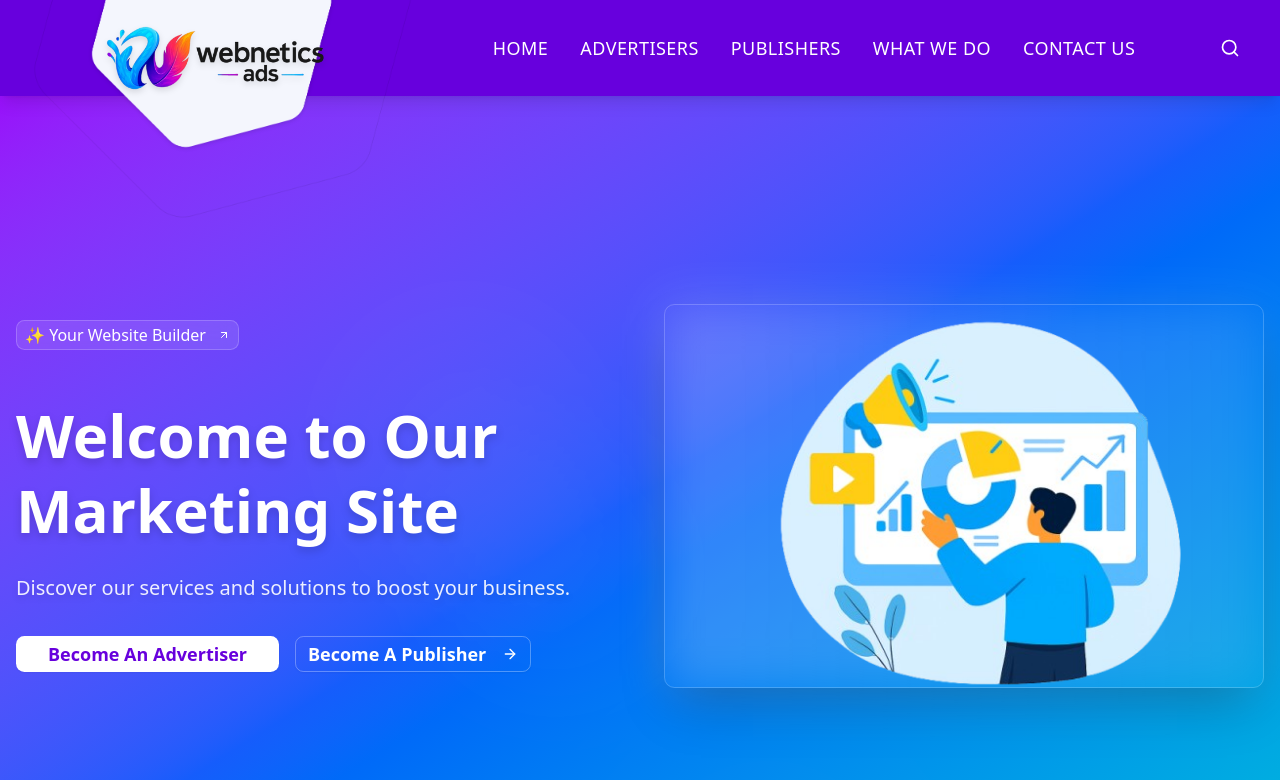
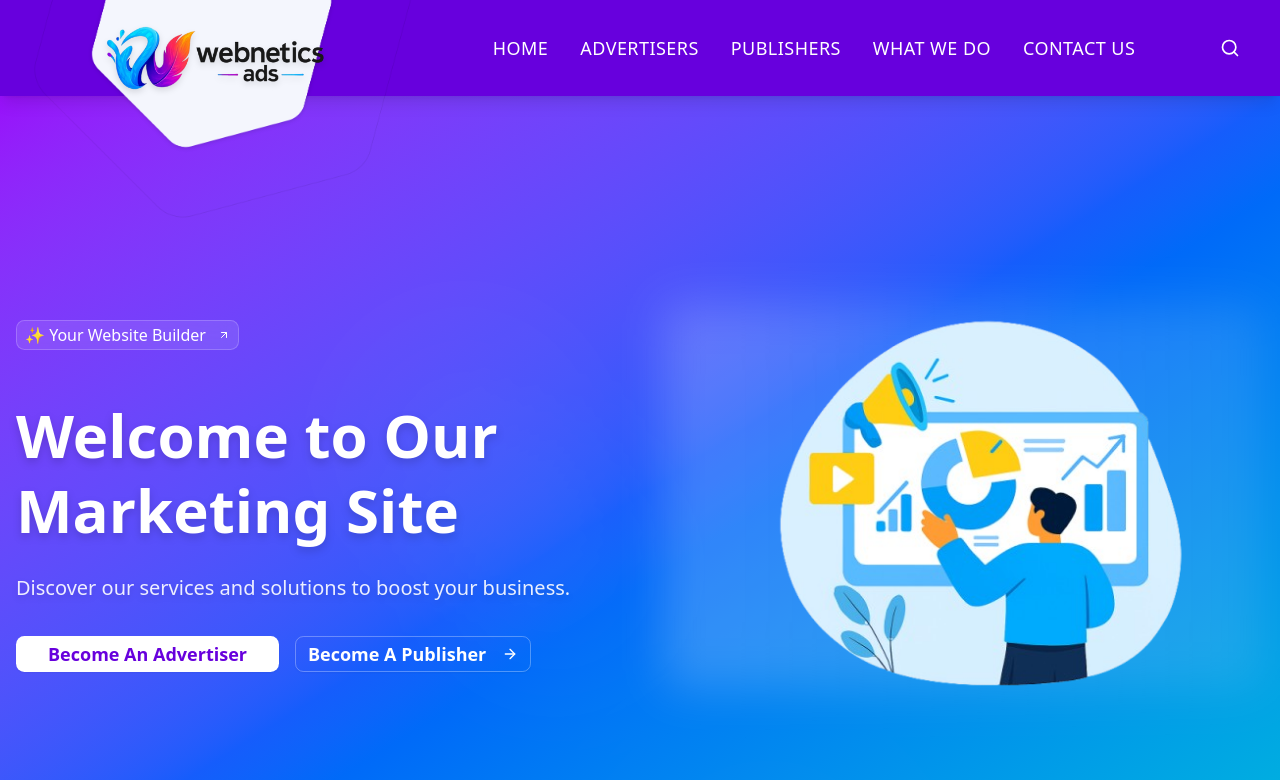
Before and after one commit to Ritik1330/webnetics, a Next.js app: page / in a window 1280 px wide. Shown: the top 780 px of the page. Built offline with nearby package versions, Linux system fonts and the light colour scheme.

Commit message:
image fix

```diff
--- a/src/components/Hero.tsx
+++ b/src/components/Hero.tsx
@@ -90,9 +90,9 @@ const Hero1 = ({
             <Image
               src={image.src}
               alt={image.alt}
-              width={500}
+              width={600}
               height={400}
-              className="relative max-h-64 md:max-h-80 lg:max-h-96 w-full rounded-lg object-cover shadow-2xl border border-white/20"
+              className="relative max-h-64 md:max-h-80 lg:max-h-96 w-full rounded-lg object-cover "
             />
           </div>
         </div>
```
